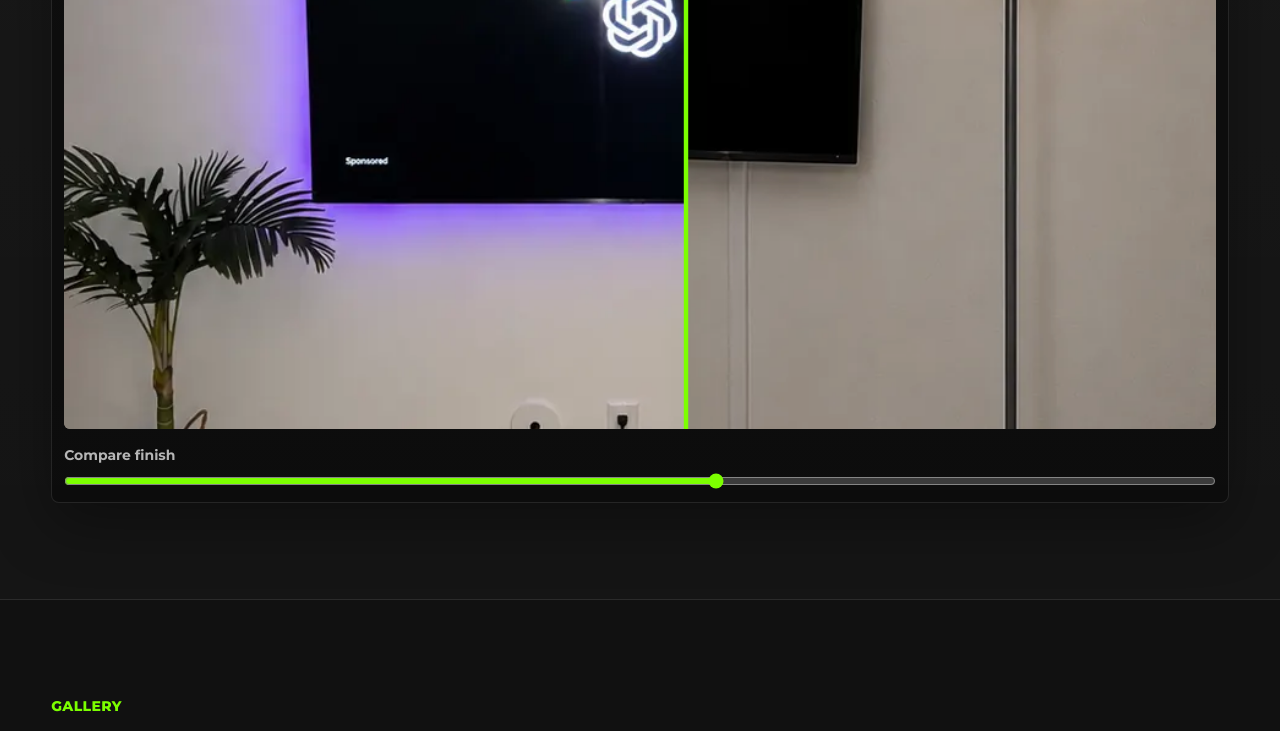
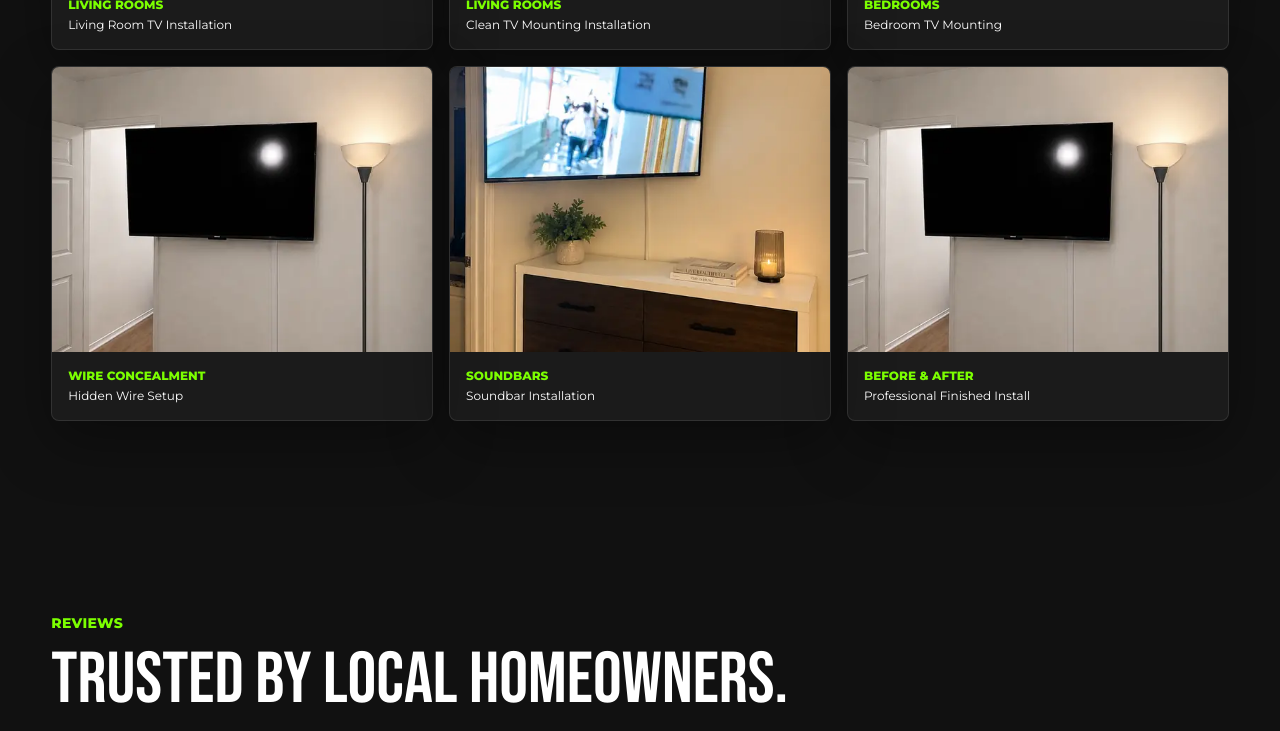
Before and after one commit to Jmch386/jm-tv-mounting-website, a Next.js app: page / in a window 1280 px wide. Shown: the part 4980-5711 px from the top of the page. Built offline with nearby package versions, Linux system fonts and the light colour scheme.

Commit message:
Remove before after section

```diff
--- a/app/page.tsx
+++ b/app/page.tsx
@@ -1,7 +1,6 @@
 import Image from "next/image";
 import Link from "next/link";
 import { ArrowRight, CheckCircle2, MapPin, MessageSquare, Phone, ShieldCheck, Star, Timer, Wrench } from "lucide-react";
-import { BeforeAfterSlider } from "@/components/BeforeAfterSlider";
 import { BookingForm } from "@/components/BookingForm";
 import { HeroLogo } from "@/components/HeroLogo";
 import { QuoteCalculator } from "@/components/QuoteCalculator";
@@ -99,12 +98,6 @@ export default function HomePage() {
         <QuoteCalculator />
       </Section>
 
-      <section className="section-band">
-        <Section eyebrow="Before / After" title="Slide to compare the finish.">
-          <BeforeAfterSlider />
-        </Section>
-      </section>
-
       <Section eyebrow="Gallery" title="Real installs, cleaner layout.">
         <div className="grid gap-4 sm:grid-cols-2 lg:grid-cols-3">
           {gallery.map((item) => (
--- a/components/BeforeAfterSlider.tsx
+++ /dev/null
@@ -1,51 +0,0 @@
-"use client";
-
-import Image from "next/image";
-import { useState } from "react";
-
-export function BeforeAfterSlider() {
-  const [position, setPosition] = useState(54);
-
-  return (
-    <div className="rounded-lg border border-white/10 bg-black/40 p-3 shadow-premium">
-      <div className="relative aspect-[4/5] overflow-hidden rounded-md bg-black sm:aspect-[16/10]">
-        <Image
-          src="/gallery/bedroom-wire-concealment.webp"
-          alt="Before wire concealment TV installation"
-          fill
-          sizes="(max-width: 768px) 100vw, 900px"
-          className="object-cover opacity-85"
-        />
-        <div className="absolute inset-y-0 left-0 overflow-hidden" style={{ width: `${position}%` }}>
-          <div className="relative h-full" style={{ width: `${10000 / position}%` }}>
-            <Image
-              src="/gallery/living-room-install.webp"
-              alt="After clean finished TV installation"
-              fill
-              sizes="(max-width: 768px) 100vw, 900px"
-              className="object-cover"
-              priority={false}
-            />
-          </div>
-        </div>
-        <div className="absolute inset-y-0" style={{ left: `${position}%` }}>
-          <div className="h-full w-1 -translate-x-1/2 bg-neon shadow-glow" />
-        </div>
-        <div className="absolute left-4 top-4 rounded-md bg-black/75 px-3 py-2 text-xs font-extrabold uppercase text-neon">After</div>
-        <div className="absolute right-4 top-4 rounded-md bg-black/75 px-3 py-2 text-xs font-extrabold uppercase text-white">Before</div>
-      </div>
-      <label className="mt-4 block text-sm font-bold text-white/70">
-        Compare finish
-        <input
-          className="mt-3 h-2 w-full accent-neon"
-          type="range"
-          min="20"
-          max="80"
-          value={position}
-          onChange={(event) => setPosition(Number(event.target.value))}
-          aria-label="Before and after image comparison"
-        />
-      </label>
-    </div>
-  );
-}
```
